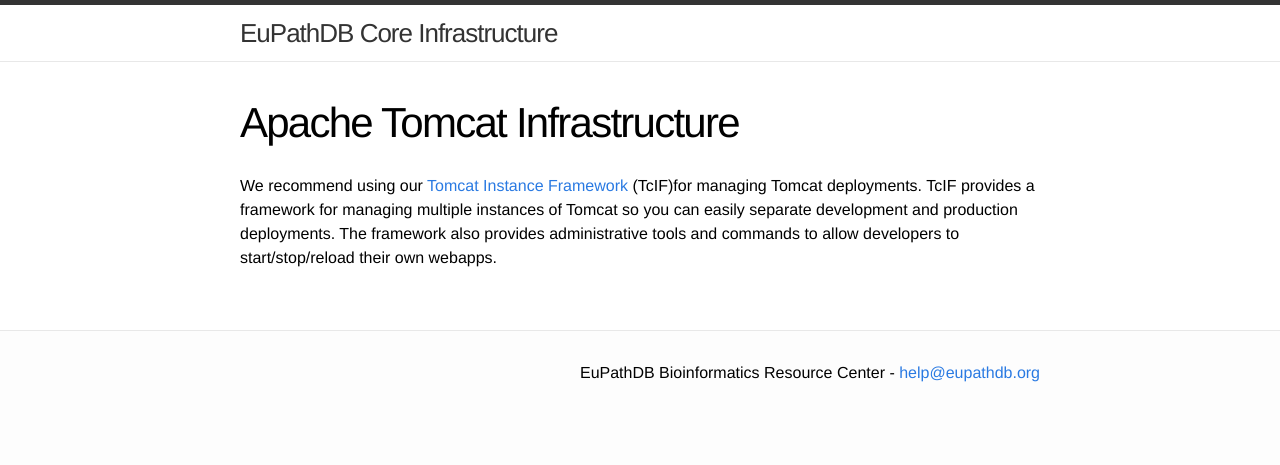
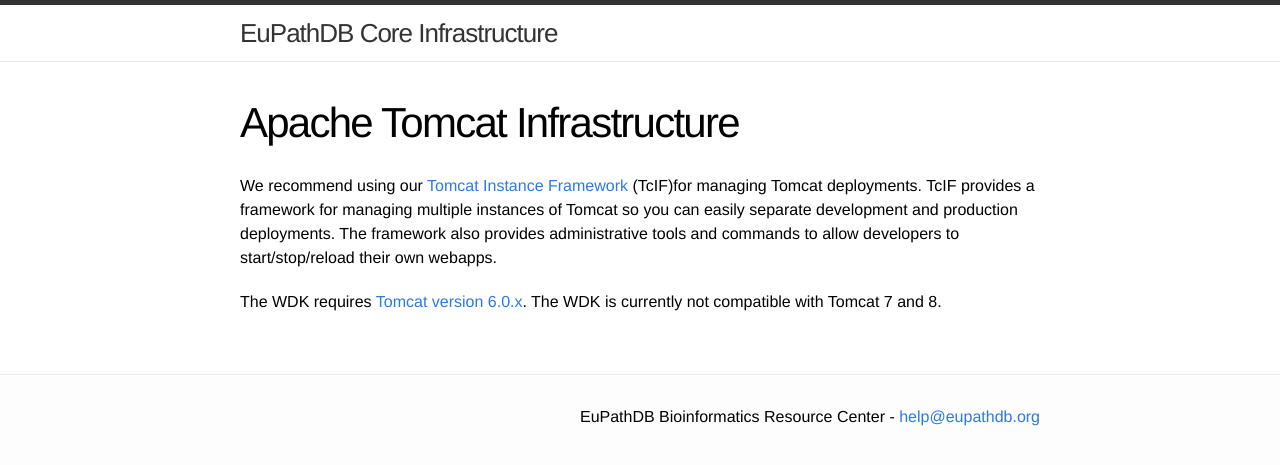
Before and after one commit to EuPathDB/EuPathDB.github.io, a Jekyll site: the page built from Tomcat.md, in a window 1280 px wide. Shown: the top 465 px of the page. Built offline with Jekyll 4.4.1, drawn with Linux system fonts in a browser that asks for light colours.

Commit message:
document required Tomcat version

```diff
--- a/Tomcat.md
+++ b/Tomcat.md
@@ -6,3 +6,5 @@
 
 
 We recommend using our [Tomcat Instance Framework](https://github.com/EuPathDB/tomcat-instance-framework) (TcIF)for managing Tomcat deployments. TcIF provides a framework for managing multiple instances of Tomcat so you can easily separate development and production deployments. The framework also provides administrative tools and commands to allow developers to start/stop/reload their own webapps.
+
+The WDK requires [Tomcat version 6.0.x](http://tomcat.apache.org/download-60.cgi). The WDK is currently not compatible with Tomcat 7 and 8.
```
